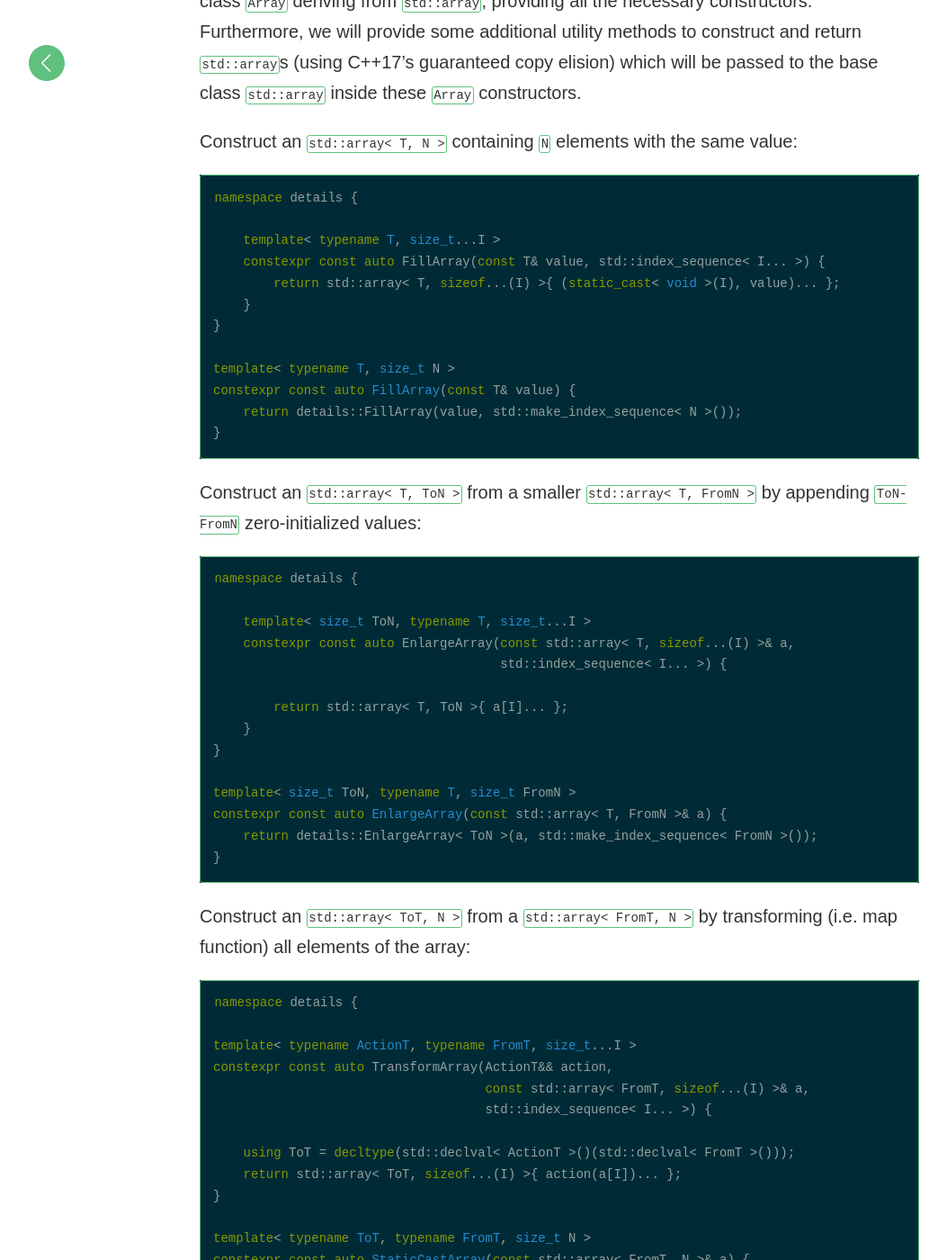
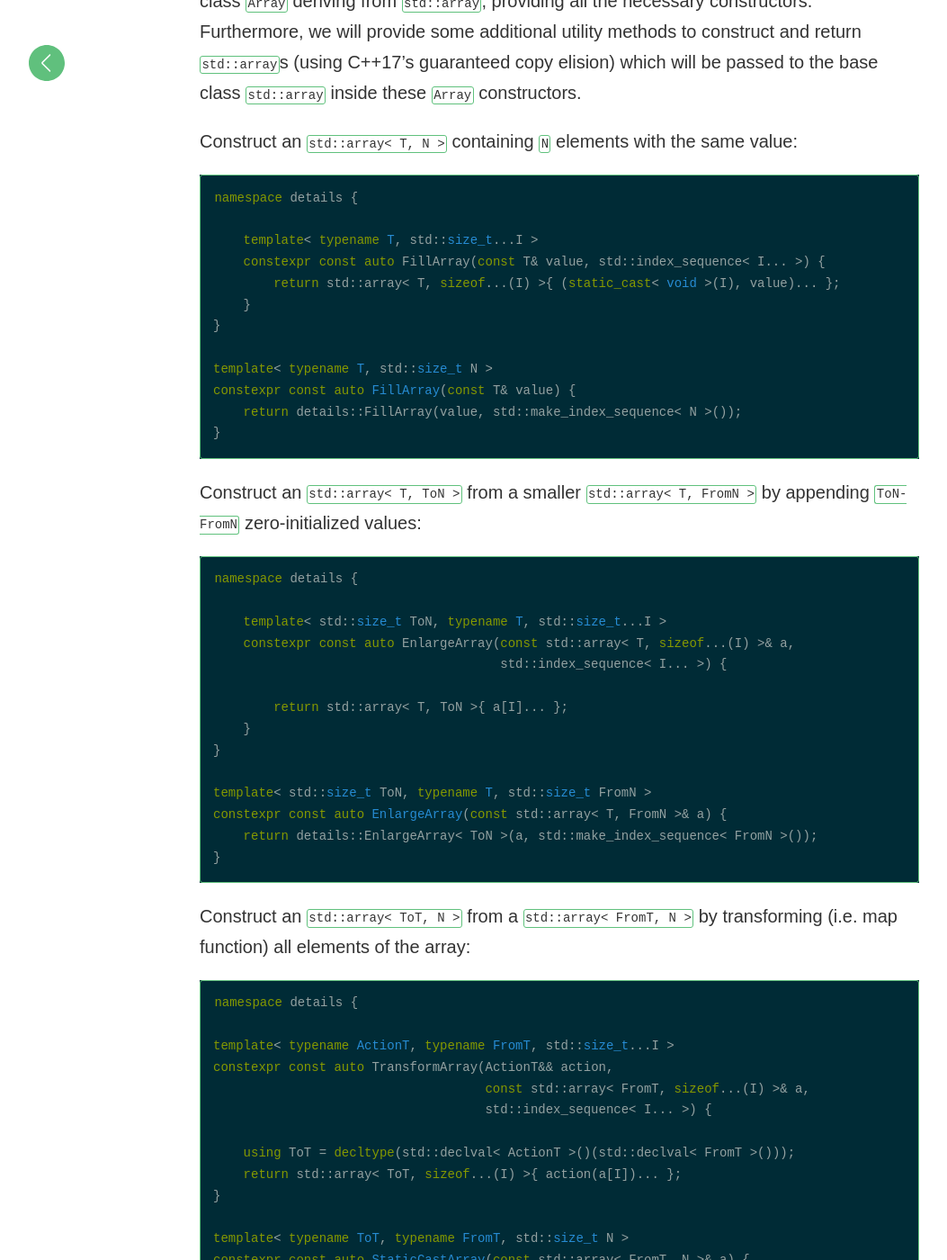
Before and after one commit to matt77hias/Blog, a Jekyll site: the page built from _posts/2018-08-08-the-constructible-array.md, in a window 1280 px wide and 1400 px high, scrolled down 2322 px. Shown: the whole window at 90% size, without its empty margins (18-1071 px from the left). Built offline with Jekyll 4.4.1, drawn with Linux system fonts in a browser that asks for light colours; comment, search, counter and statistics services are not loaded; some of the changed text lies outside the part shown.

Commit message:
Update 2018-08-08-the-constructible-array.md

````diff
--- a/_posts/2018-08-08-the-constructible-array.md
+++ b/_posts/2018-08-08-the-constructible-array.md
@@ -37,13 +37,13 @@ Construct an `std::array< T, N >` containing `N` elements with the same value:
 ```c++
 namespace details {
 
-	template< typename T, size_t...I >
+	template< typename T, std::size_t...I >
 	constexpr const auto FillArray(const T& value, std::index_sequence< I... >) {
 		return std::array< T, sizeof...(I) >{ (static_cast< void >(I), value)... };
 	}
 }
 
-template< typename T, size_t N >
+template< typename T, std::size_t N >
 constexpr const auto FillArray(const T& value) {
 	return details::FillArray(value, std::make_index_sequence< N >());
 }
@@ -54,7 +54,7 @@ Construct an `std::array< T, ToN >` from a smaller `std::array< T, FromN >` by a
 ```c++
 namespace details {
 
-	template< size_t ToN, typename T, size_t...I >
+	template< std::size_t ToN, typename T, std::size_t...I >
 	constexpr const auto EnlargeArray(const std::array< T, sizeof...(I) >& a,
 	                                  std::index_sequence< I... >) {
 
@@ -62,7 +62,7 @@ namespace details {
 	}
 }
 
-template< size_t ToN, typename T, size_t FromN >
+template< std::size_t ToN, typename T, std::size_t FromN >
 constexpr const auto EnlargeArray(const std::array< T, FromN >& a) {
 	return details::EnlargeArray< ToN >(a, std::make_index_sequence< FromN >());
 }
@@ -73,7 +73,7 @@ Construct an `std::array< ToT, N >` from a `std::array< FromT, N >` by transform
 ```c++
 namespace details {
 
-template< typename ActionT, typename FromT, size_t...I >
+template< typename ActionT, typename FromT, std::size_t...I >
 constexpr const auto TransformArray(ActionT&& action,
                                     const std::array< FromT, sizeof...(I) >& a,
 									std::index_sequence< I... >) {
@@ -82,7 +82,7 @@ constexpr const auto TransformArray(ActionT&& action,
 	return std::array< ToT, sizeof...(I) >{ action(a[I])... };
 }
 
-template< typename ToT, typename FromT, size_t N >
+template< typename ToT, typename FromT, std::size_t N >
 constexpr const auto StaticCastArray(const std::array< FromT, N >& a) {
 	constexpr auto f = [](const FromT& v) {
 		return static_cast< ToT >(v);
@@ -101,7 +101,7 @@ namespace details {
 		return std::array< T, sizeof...(I) >{ std::get< I >(t)... };
 	}
 
-	template< typename T, size_t...I >
+	template< typename T, std::size_t...I >
 	constexpr const auto ArrayToTupple(const std::array< T, sizeof...(I) >& a,
 	                                   std::index_sequence< I... >) {
 
@@ -124,12 +124,12 @@ constexpr const auto ArrayToTupple(const std::array< T, N >& a) {
 Our `std::array< T, N >` wrapper, `Array< T, N, A >` using inheritance:
 
 ```c++
-template< typename T, size_t N, size_t A = alignof(T),
+template< typename T, std::size_t N, std::size_t A = alignof(T),
           typename = std::enable_if_t< (N > 1) > >
 struct alignas(A) Array : public std::array< T, N > {
 
 	public:
-		static constexpr size_t s_size = N;
+		static constexpr std::size_t s_size = N;
 
 		constexpr Array() noexcept
 			: std::array< T, N >{} {}
@@ -171,7 +171,7 @@ constexpr Array(ArgsT&&... args) noexcept
 Construct an `Array< T, N, A >` from a smaller `Array< T, FromN, A >` by appending `N-FromN` zero-initialized values:
 
 ```c++
-template< size_t FromN,
+template< std::size_t FromN,
           typename = std::enable_if_t< (FromN < N) > >
 constexpr Array(const Array< T, FromN, A >& a) noexcept
 	: std::array< T, N >(EnlargeArray< N >(a)) {}
@@ -180,7 +180,7 @@ constexpr Array(const Array< T, FromN, A >& a) noexcept
 Construct an `Array< T, N, A >` from a smaller `Array< T, FromN, FromA >` by appending `N-FromN` zero-initialized values:
 
 ```c++
-template< size_t FromN, size_t FromA,
+template< std::size_t FromN, std::size_t FromA,
           typename = std::enable_if_t< (FromN < N && FromA != A) > >
 constexpr explicit Array(const Array< T, FromN, FromA >& a) noexcept
 	: std::array< T, N >(EnlargeArray< N >(a)) {}
@@ -191,7 +191,7 @@ Note the `explicit` keyword.
 Construct an `Array< T, N, A >` from a smaller `Array< T, FromN, A >` and `N-FromN` given values:
 
 ```c++
-template< size_t FromN, typename... ArgsT,
+template< std::size_t FromN, typename... ArgsT,
           typename = std::enable_if_t< (FromN < N && (FromN + sizeof...(ArgsT)) == N) > >
 constexpr Array(const Array< T, FromN, A >& a, ArgsT&&... args) noexcept
 	: std::array< T, N >(TuppleToArray(std::tuple_cat(ArrayToTupple(a),
@@ -201,7 +201,7 @@ constexpr Array(const Array< T, FromN, A >& a, ArgsT&&... args) noexcept
 Construct an `Array< T, N, A >` from a smaller `Array< T, FromN, FromA >` and `N-FromN` given values:
 
 ```c++
-template< size_t FromN, size_t FromA, typename... ArgsT,
+template< std::size_t FromN, std::size_t FromA, typename... ArgsT,
           typename = std::enable_if_t< (FromN < N && (FromN + sizeof...(ArgsT)) == N && FromA != A) > >
 constexpr explicit Array(const Array< T, FromN, FromA >& a, ArgsT&&... args) noexcept
 	: std::array< T, N >(TuppleToArray(std::tuple_cat(ArrayToTupple(a),
@@ -213,7 +213,7 @@ Note the `explicit` keyword.
 Construct an `Array< T, N, A >` from a `Array< FromT, N, A >` or `Array< FromT, N, FromA >`:
 
 ```c++
-template< typename FromT, size_t FromA,
+template< typename FromT, std::size_t FromA,
           typename = std::enable_if_t< std::is_convertible_v< FromT, T > > >
 constexpr explicit Array(const Array< FromT, N, FromA >& a) noexcept
 	: std::array< T, N >(StaticCastArray< T >(a)) {}
````
